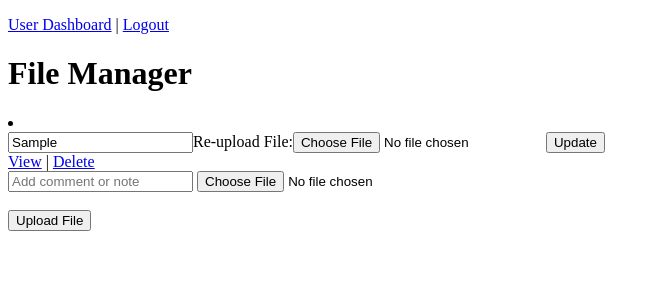
After one commit to Xiang5127/server_side_practical, a PHP site: page /file_manager.php in a window 1280 px wide. The commit adds this page. Shown: the top 300 px of the page, without its empty margins (0-660 px from the left). Run offline with PHP 8.4, Linux system fonts and the light colour scheme; a user stored in the database is signed in; tables that the repository leaves empty or names only in its code hold one stand-in row (values such as "Sample post").

Commit message:
31/3 practical week 9

```diff
--- a/dashboard.php
+++ b/dashboard.php
@@ -16,6 +16,7 @@ require('database.php');
 <p><a href="insert.php">Insert New Product</a></p>
 <p><a href="view.php">View Product Records</a></p>
 <p><a href="user_profile.php"> Add New User Information </a></p>
+<p><a href="file_manager.php">Upload File</a></p>
 <a href="logout.php">Logout</a>
 </div>
 </body>
--- /dev/null
+++ b/file_manager.php
@@ -0,0 +1,114 @@
+<?php
+include("auth.php");
+require('database.php');
+//File Upload Section
+if (isset($_POST['upload'])) {
+    $allowedExtensions = ['pdf', 'doc', 'docx', 'txt'];
+    $uploadedFileName = $_FILES['file']['name'];
+    $fileExtension = strtolower(pathinfo($uploadedFileName, PATHINFO_EXTENSION));
+
+    if (in_array($fileExtension, $allowedExtensions)) {
+        $targetDirectory = "upload/";
+        $targetFilePath = $targetDirectory . $uploadedFileName;
+
+        if (move_uploaded_file($_FILES['file']['tmp_name'], $targetFilePath)) {
+            $userInput = $_POST['user_input'];
+            $insertQuery = "INSERT INTO files (filename, user_input) VALUES ('$uploadedFileName', '$userInput')";
+            mysqli_query($con, $insertQuery) or die(mysqli_error($con));
+            $status = "File uploaded successfully.";
+        } else {
+            $status = "File upload failed.";
+        }
+
+    } else {
+        $status = "Invalid file type. Allowed file types: pdf, doc, docx, txt";
+    }
+}
+if (isset($_POST['update'])) {
+$fileId = $_POST['file_id'];
+$userInput = $_POST['user_input'];
+if ($_FILES['new_file']['size'] > 0) {
+$newUploadedFileName = $_FILES['new_file']['name'];
+$targetDirectory = "upload/";
+$targetFilePath = $targetDirectory . $newUploadedFileName;
+if (move_uploaded_file($_FILES['new_file']['tmp_name'], $targetFilePath)) {
+$selectQuery = "SELECT filename FROM files WHERE id = $fileId";
+$result = mysqli_query($con, $selectQuery);
+$row = mysqli_fetch_assoc($result);
+$oldFilename = $row['filename'];
+$oldFilePath = "upload/" . $oldFilename;
+if (file_exists($oldFilePath) && !is_dir($oldFilePath)) {
+unlink($oldFilePath);
+}
+$updateFileQuery = "UPDATE files SET filename = '$newUploadedFileName', user_input = '$userInput' WHERE id = $fileId";
+mysqli_query($con, $updateFileQuery) or die(mysqli_error($con));
+$status = "File re-uploaded successfully.";
+} else {
+$status = "File re-upload failed.";
+}
+} else {
+$updateQuery = "UPDATE files SET user_input = '$userInput' WHERE id = $fileId";
+mysqli_query($con, $updateQuery) or die(mysqli_error($con));
+$status = "File details updated successfully.";
+}
+}
+//File Delete Section
+if (isset($_GET['delete'])) {
+if ($result && mysqli_num_rows($result) > 0) {
+$row = mysqli_fetch_assoc($result);
+$filename = $row['filename'];
+$filePath = "upload/" . $filename;
+if (file_exists($filePath) && !is_dir($filePath)) {
+unlink($filePath);
+}
+$deleteQuery = "DELETE FROM files WHERE id = $fileId";
+mysqli_query($con, $deleteQuery);
+$status = "File deleted successfully.";
+} else {
+$status = "Error: File not found.";
+}
+}
+
+?>
+<!DOCTYPE html>
+<html>
+<head>
+<meta charset="utf-8">
+<title>File Manager</title>
+</head>
+<body>
+<p><a href="dashboard.php">User Dashboard</a> |
+<a href="logout.php">Logout</a></p>
+<h1>File Manager</h1>
+<!-- Form for File Upload section -->
+ <?php
+$filesQuery = "SELECT * FROM files";
+$filesResult = mysqli_query($con, $filesQuery);
+if ($filesResult) {
+while ($fileRow = mysqli_fetch_assoc($filesResult)) {
+echo "<li>";
+echo "<form method='post' enctype='multipart/form-data'>";
+echo "<input type='hidden' name='file_id' value='" . $fileRow['id'] . "' />";
+echo "<input type='text' name='user_input' value='" . $fileRow['user_input'] . "' />";
+echo "<label for='reupload_file'>Re-upload File:</label>";
+echo "<input type='file' name='new_file' id='reupload_file' />";
+echo "<input type='submit' name='update' value='Update' />";
+echo "</form>";
+echo " <a href='upload/" . $fileRow['filename'] . "' target='_blank'>View</a>";
+echo " | <a href='file_manager.php?delete=" . $fileRow['id'] . "' onclick=\"return confirm('Are you sure you want to delete this file?')\">Delete</a>";
+echo "</li>";
+}
+}
+?>
+<form enctype="multipart/form-data" method="post" action="">
+<input type="text" name="user_input" placeholder="Add comment or note" required />
+<input type="file" name="file" required /><br><br>
+<input type="submit" name="upload" value="Upload File" />
+</form>
+</body>
+<?php
+if (isset($status)) {
+echo "<p>Status: $status</p>";
+}
+?>
+</html>
--- /dev/null
+++ b/upload/Appx_list.txt
@@ -0,0 +1,4 @@
+C:\Users\fict\Desktop\VM6680G driver\driver\driver\IRST Utility_Intel_18.1.1015.0_W10x64_A\IRST Utility_Intel_18.1.1015.0_W10x64\Dependency\Microsoft.VCLibs.140.00.UWPDesktop_14.0.29231.0_arm64__8wekyb3d8bbwe.appx
+C:\Users\fict\Desktop\VM6680G driver\driver\driver\IRST Utility_Intel_18.1.1015.0_W10x64_A\IRST Utility_Intel_18.1.1015.0_W10x64\Dependency\Microsoft.VCLibs.140.00.UWPDesktop_14.0.29231.0_arm__8wekyb3d8bbwe.appx
+C:\Users\fict\Desktop\VM6680G driver\driver\driver\IRST Utility_Intel_18.1.1015.0_W10x64_A\IRST Utility_Intel_18.1.1015.0_W10x64\Dependency\Microsoft.VCLibs.140.00.UWPDesktop_14.0.29231.0_x64__8wekyb3d8bbwe.appx
+C:\Users\fict\Desktop\VM6680G driver\driver\driver\IRST Utility_Intel_18.1.1015.0_W10x64_A\IRST Utility_Intel_18.1.1015.0_W10x64\Dependency\Microsoft.VCLibs.140.00.UWPDesktop_14.0.29231.0_x86__8wekyb3d8bbwe.appx
```
Also changed, not shown: upload/awaf.txt (added).
